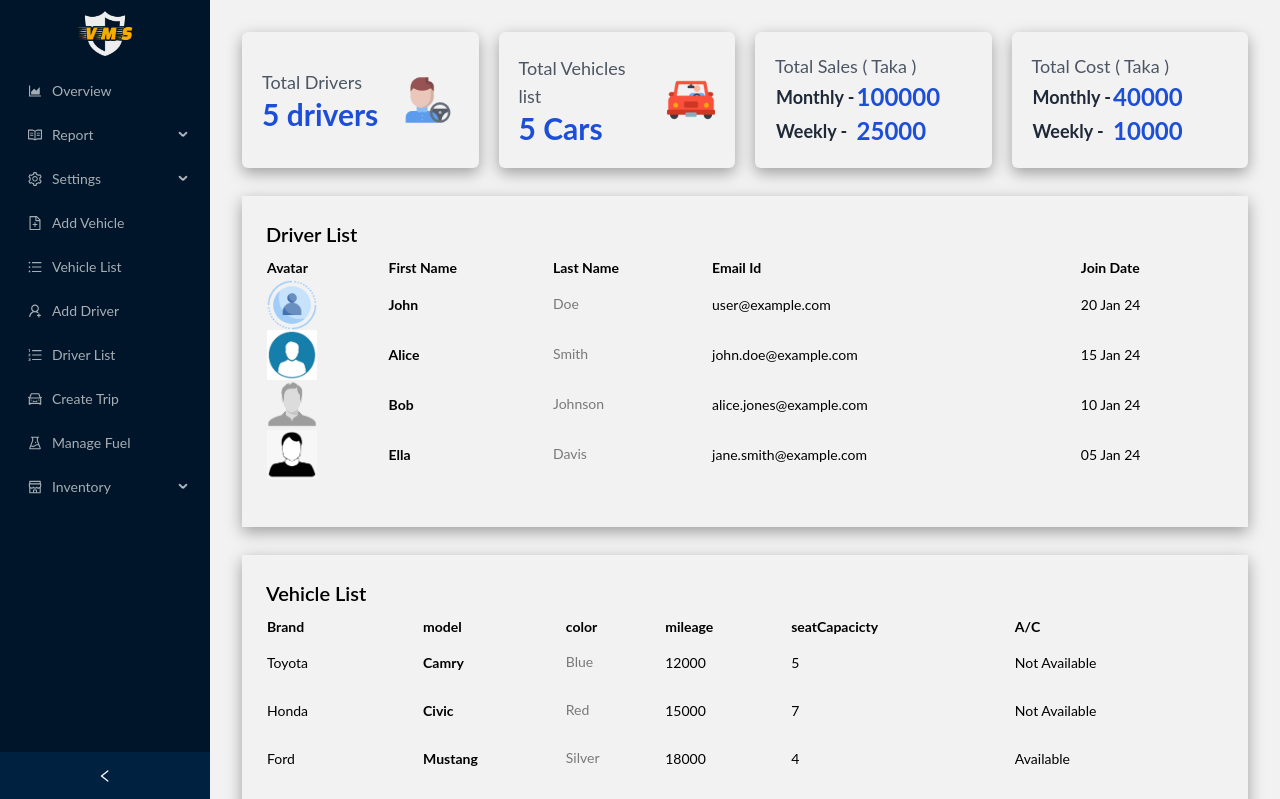
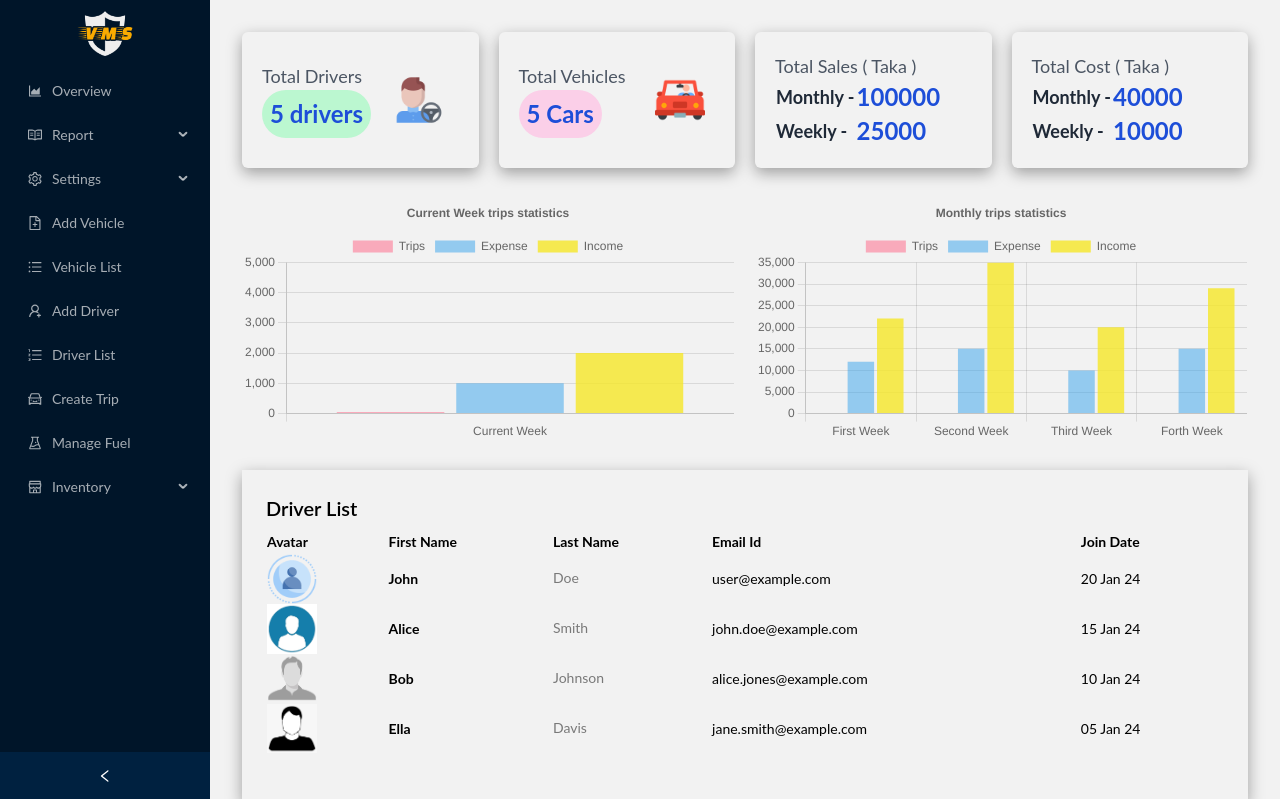
Before and after one commit to nisharga/vehicle-management-frontend, a Next.js app: page /manager/overview in a window 1280 px wide. Shown: the top 799 px of the page. Built offline with nearby package versions, Linux system fonts and the light colour scheme.

Commit message:
added chart weekly and monthly

```diff
--- a/src/app/(withlayout)/manager/overview/page.tsx
+++ b/src/app/(withlayout)/manager/overview/page.tsx
@@ -1,5 +1,7 @@
 "use client";
 import TitleCard from "@/components/Cards/TitleCards/TitleCards";
+import { MonthlyBarChart } from "@/components/Charts/Bar/MonthlyChart";
+import { CurrentWeekBarChart } from "@/components/Charts/Bar/currentWeekChart";
 import moment from "moment";
 import Image from "next/image";
 
@@ -8,7 +10,6 @@ const TopSideButtons = () => {
 
   return <div className="inline-block float-right"></div>;
 };
-
 
 const overviewPage = () => {
   const drivers: any = [
@@ -85,17 +86,18 @@ const overviewPage = () => {
     },
   ];
 
-
   return (
     <div className="flex flex-col gap-7">
       <span className="grid grid-cols-1 md:grid-cols-2 lg:grid-cols-3 xl:grid-cols-4 gap-5">
         <div
-          className="p-5 flex flex-row gap-5 rounded-md"
+          className="p-5 flex flex-row gap-2 justify-between rounded-md"
           style={{ boxShadow: "rgba(0, 0, 0, 0.35) 0px 5px 15px" }}
         >
           <span className="flex flex-col items-start justify-center h-full">
             <p className="text-gray-600 text-lg">Total Drivers</p>
-            <h1 className="text-3xl text-blue-700 font-bold">5 drivers</h1>
+            <h1 className="text-2xl text-blue-700 font-bold bg-green-200 p-2 rounded-full">
+              5 drivers
+            </h1>
           </span>
           <span
             style={{ width: "50px" }}
@@ -109,8 +111,10 @@ const overviewPage = () => {
           style={{ boxShadow: "rgba(0, 0, 0, 0.35) 0px 5px 15px" }}
         >
           <span className="flex flex-col items-start justify-center h-full">
-            <p className="text-gray-600 text-lg">Total Vehicles list</p>
-            <h1 className="text-3xl text-blue-700 font-bold">5 Cars</h1>
+            <p className="text-gray-600 text-lg">Total Vehicles</p>
+            <h1 className="text-2xl text-blue-700 font-bold bg-pink-200 p-2 rounded-full">
+              5 Cars
+            </h1>
           </span>
           <span
             style={{ width: "50px" }}
@@ -162,6 +166,15 @@ const overviewPage = () => {
               </tbody>
             </table>
           </span>
+        </div>
+      </span>
+
+      <span className="flex flex-col lg:flex-row gap-5 justify-between items-center ">
+        <div className="lg:flex-1">
+          <CurrentWeekBarChart />
+        </div>
+        <div className="lg:flex-1">
+          <MonthlyBarChart />
         </div>
       </span>
 
--- /dev/null
+++ b/src/components/Charts/Bar/MonthlyChart.tsx
@@ -0,0 +1,73 @@
+import React from 'react';
+import {
+  Chart as ChartJS,
+  CategoryScale,
+  LinearScale,
+  BarElement,
+  Title,
+  Tooltip,
+  Legend,
+} from 'chart.js';
+import { Bar } from 'react-chartjs-2';
+// import faker from 'faker'
+import { faker } from '@faker-js/faker';
+
+ChartJS.register(
+  CategoryScale,
+  LinearScale,
+  BarElement,
+  Title,
+  Tooltip,
+  Legend
+);
+
+export const options = {
+  responsive: true,
+  plugins: {
+    legend: {
+      position: 'top' as const,
+    },
+    title: {
+      display: true,
+      text: 'Monthly trips statistics',
+    },
+  },
+};
+
+const trips =[
+  112,115,112,118
+]
+const income =[
+  22000, 35000, 20000, 29000
+]
+
+const expense =[
+  12000, 15000, 10000, 15000
+]
+
+const labels = ['First Week', 'Second Week', 'Third Week', 'Forth Week'];
+
+export const data = {
+  labels,
+  datasets: [
+    {
+      label: 'Trips',
+      data: trips.map((info)=>info),
+      backgroundColor: 'rgba(255, 99, 132, 0.5)',
+    },
+    {
+      label: 'Expense',
+      data: expense.map((info)=>info),
+      backgroundColor: 'rgba(53, 162, 235, 0.5)',
+    },
+    {
+      label: 'Income',
+      data: income.map((info)=>info),
+      backgroundColor: 'rgba(245, 230, 39, 0.8)',
+    },
+  ],
+};
+
+export function MonthlyBarChart() {
+  return <Bar options={options} data={data} />;
+}
--- /dev/null
+++ b/src/components/Charts/Bar/Trips.tsx
@@ -0,0 +1,46 @@
+"use client";
+import {
+  Chart as ChartJS,
+  CategoryScale,
+  LinearScale,
+  Tooltip,
+  PointElement,
+  LineElement,
+} from "chart.js";
+import { Line } from "react-chartjs-2";
+
+// Register ChartJS components using ChartJS.register
+ChartJS.register(
+  CategoryScale,
+  LinearScale,
+  PointElement,
+  LineElement,
+  Tooltip
+);
+
+const MyLineChart = () => {
+  return (
+    <div>
+      <Line
+        data={{
+          labels: [
+            "2023-01",
+            "2023-02",
+            "2023-03",
+            "2023-04",
+            "2023-05",
+            "2023-06",
+            "2023-07",
+          ],
+          datasets: [
+            {
+              data: [100, 120, 115, 134, 168, 132, 200],
+              backgroundColor: "purple",
+            },
+          ],
+        }}
+      />
+    </div>
+  );
+};
+export default MyLineChart;
--- /dev/null
+++ b/src/components/Charts/Bar/WeeklyBarChart.tsx
@@ -0,0 +1,82 @@
+'use client'
+import {
+  Bar,
+  BarChart,
+  CartesianGrid,
+  Cell,
+  ResponsiveContainer,
+  XAxis,
+  YAxis,
+} from "recharts";
+
+const colors = ["#0088FE", "#00C49F", "#FFBB28", "#FF8042", "red", "pink"];
+
+const data = [
+  {
+    name: "Trips",
+    uv: 25,
+    pv: 2400,
+    amt: 12,
+  },
+  {
+    name: "Income",
+    uv: 20000,
+    pv: 1398,
+    amt: 25000,
+  },
+  {
+    name: "Expense",
+    uv: 10000,
+    pv: 9800,
+    amt: 10000,
+  },
+];
+
+const getPath = (x: any, y: any, width: any, height: any) => {
+  return `M${x},${y + height}C${x + width / 3},${y + height} ${x + width / 2},${y + height / 3
+    }
+  ${x + width / 2}, ${y}
+  C${x + width / 2},${y + height / 3} ${x + (2 * width) / 3},${y + height} ${x + width
+    }, ${y + height}
+  Z`;
+};
+
+const TriangleBar = (props: any) => {
+  const { fill, x, y, width, height } = props;
+
+  return <path d={getPath(x, y, width, height)} stroke="none" fill={fill} />;
+};
+
+export default function WeeklyBarChartDemo() {
+  return (
+    <span>
+      <p>Monthly Trips statistics</p>
+      <BarChart
+        width={500}
+        height={300}
+        data={data}
+        title="Weekly Statistics"
+        margin={{
+          top: 20,
+          right: 30,
+          left: 20,
+          bottom: 5,
+        }}
+      >
+        <CartesianGrid strokeDasharray="3 3" />
+        <XAxis dataKey="name" />
+        <YAxis />
+        <Bar
+          dataKey="uv"
+          fill="#8884d8"
+          shape={<TriangleBar />}
+          label={{ position: "top" }}
+        >
+          {data.map((entry, index) => (
+            <Cell key={`cell-${index}`} fill={colors[index % 20]} />
+          ))}
+        </Bar>
+      </BarChart>
+    </span>
+  );
+}
--- /dev/null
+++ b/src/components/Charts/Bar/currentWeekChart.tsx
@@ -0,0 +1,73 @@
+import React from 'react';
+import {
+  Chart as ChartJS,
+  CategoryScale,
+  LinearScale,
+  BarElement,
+  Title,
+  Tooltip,
+  Legend,
+} from 'chart.js';
+import { Bar } from 'react-chartjs-2';
+// import faker from 'faker'
+import { faker } from '@faker-js/faker';
+
+ChartJS.register(
+  CategoryScale,
+  LinearScale,
+  BarElement,
+  Title,
+  Tooltip,
+  Legend
+);
+
+export const options = {
+  responsive: true,
+  plugins: {
+    legend: {
+      position: 'top' as const,
+    },
+    title: {
+      display: true,
+      text: 'Current Week trips statistics',
+    },
+  },
+};
+
+const trips =[
+  50,65,42,38
+]
+const income =[
+  2000, 5000, 2000, 2000
+]
+
+const expense =[
+  1000, 3000, 1000, 1500
+]
+
+const labels = ['Current Week'];
+
+export const data = {
+  labels,
+  datasets: [
+    {
+      label: 'Trips',
+      data: trips.map((info)=>info),
+      backgroundColor: 'rgba(255, 99, 132, 0.5)',
+    },
+    {
+      label: 'Expense',
+      data: expense.map((info)=>info),
+      backgroundColor: 'rgba(53, 162, 235, 0.5)',
+    },
+    {
+      label: 'Income',
+      data: income.map((info)=>info),
+      backgroundColor: 'rgba(245, 230, 39, 0.8)',
+    },
+  ],
+};
+
+export function CurrentWeekBarChart() {
+  return <Bar options={options} data={data} />;
+}
```
Also changed, not shown: package.json (+6 -2 lines), 1 other file (tests, documents, lock files or other folders).
